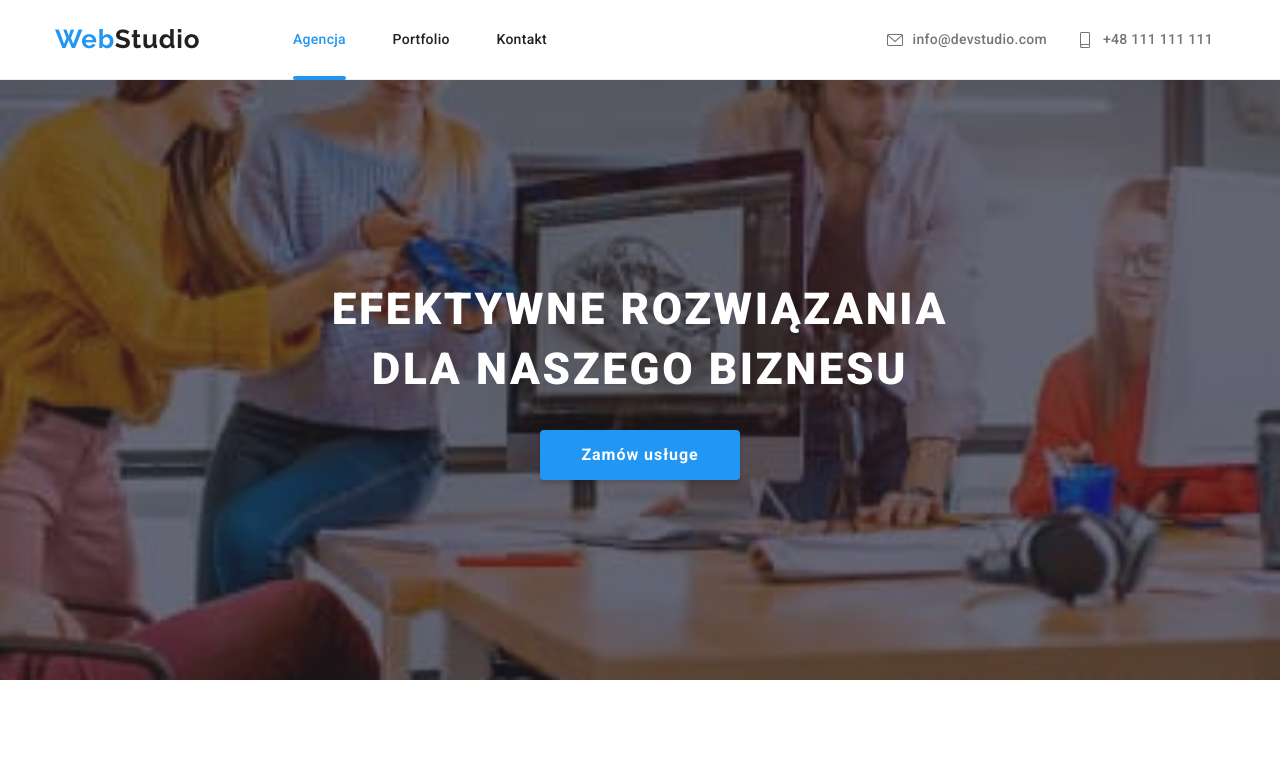
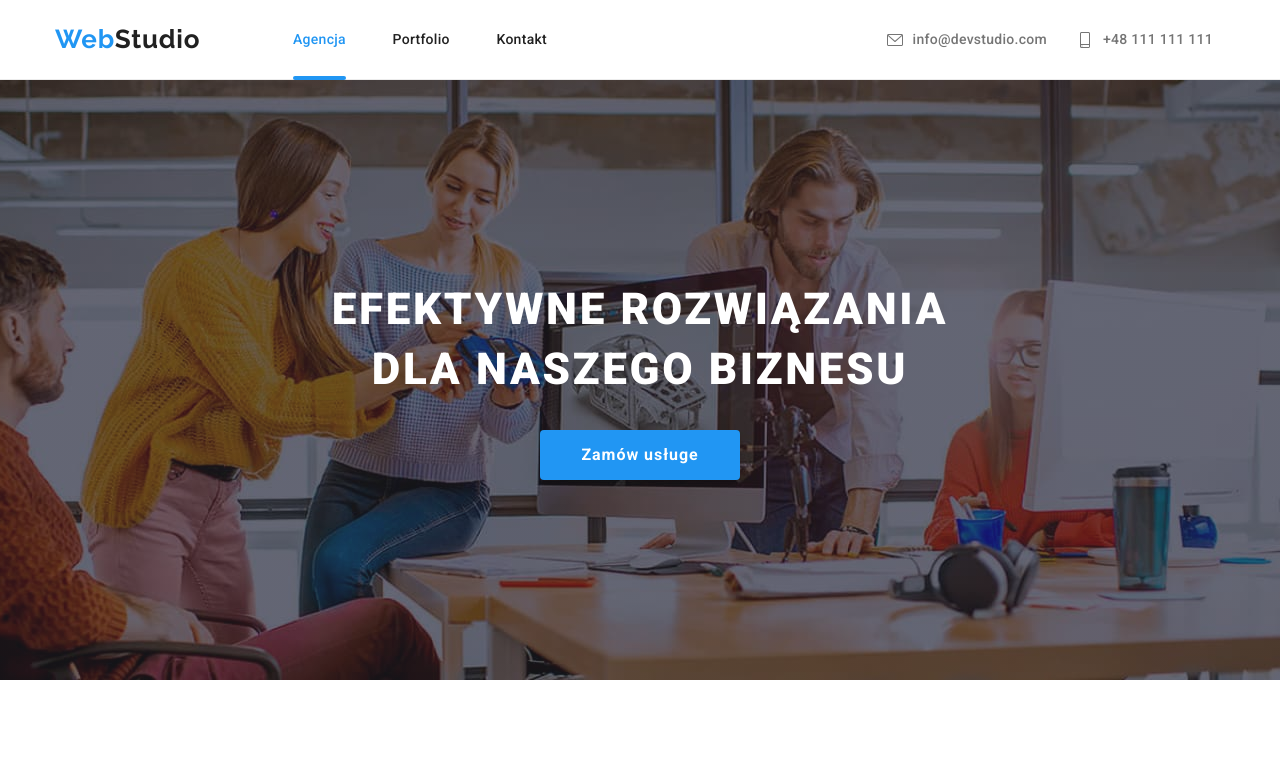
Before and after one commit to MateuszCharysz/goit-markup-hw-08, a plain HTML site: page index.html in a window 1280 px wide. Shown: the top 771 px of the page. Drawn offline with nearby package versions, Linux system fonts and the light colour scheme.

Commit message:
working
scss - variables cannot handle mixed langueges

```diff
--- a/sass/utils/_media-query.scss
+++ b/sass/utils/_media-query.scss
@@ -1,57 +1,63 @@
 //Davidwalsh.name - media querry mixin aproach - breakpoints
-$breakpoint: (
-  'phone': (
-    max-width: 767px,
-  )
-  'tablet':
-
-    (
-        min-width: 768px,
-      )
-      and
-      (
-        max-width: 1199px,
-      ),
-
-  'desktop': (
-    min-width: 1200px
-  ),
-  'retinax2': (
-    min-resolution: 2dppx,
-    min-device-pixel-ratio: 2,
-  ),
-);
-
-@function getWidth($key) {
-  @return map-get($breakpoint, $key);
+:root {
+    --phone: (
+    max-width: 767px
+  );
+  --desktop: (min-width: 1200px);
 }
 
-@mixin tablet {
-  @media screen and (getWidth('tablet')) {
+// $breakpoint: (
+//   'phone': (
+//     max-width: 767px
+//   ),
+//   'tablet':
+//   (    (
+//         min-width: 768px
+//       )
+//       and
+//       (
+//         max-width: 1199px
+//       )),
+
+// //   'desktop': #{
+// //     min-width 1200px
+// //   },
+//   'retinax2': (
+//     min-resolution: 2dppx,
+//     min-device-pixel-ratio: 2,
+//   ),
+// );
+
+// @function getWidth($key) {
+//   @return map-get($breakpoint, $key);
+// }
+
+// @mixin tablet {
+//   @media screen and (getWidth('tablet')) {
+//     @content;
+//   }
+// }
+
+// @mixin tabletx2 {
+//   @media screen and (getWidth('tablet')) and (getWidth('retinax2')) {
+//     @content;
+//   }
+// }
+
+@mixin desktop {
+  @media (min-width: 1200px) {
     @content;
   }
 }
 
-@mixin tabletx2 {
-  @media screen and (getWidth('tablet')) and (getWidth('retinax2')) {
-    @content;
-  }
-}
+// @mixin desktopx2 {
+//   @media screen and (getWidth('desktop')) and (getWidth('retinax2')) {
+//     @content;
+//   }
+// }
 
-@mixin desktop {
-  @media screen and (getWidth('desktop')) {
-    @content;
-  }
-}
-
-@mixin desktopx2 {
-  @media screen and (getWidth('desktop')) and (getWidth('retinax2')) {
-    @content;
-  }
-}
-
-@mixin phonex2 {
-  @media screen and (getWidth('phone')) and (getWidth('retinax2')) {
-    @content;
-  }
-}
+// @mixin phonex2 {
+//   @media screen and (getWidth('phone')) and (getWidth('retinax2')) {
+//     @content;
+//   }
+// }
```
Also changed, not shown: css/main.css, css/main.min.css, 2 other files.
